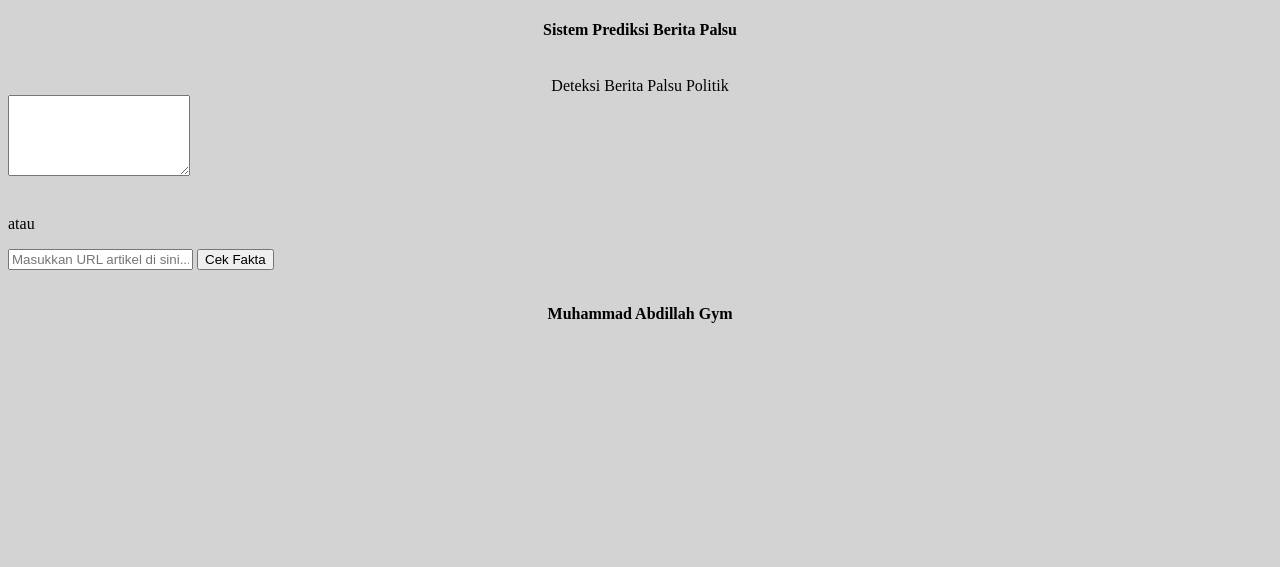
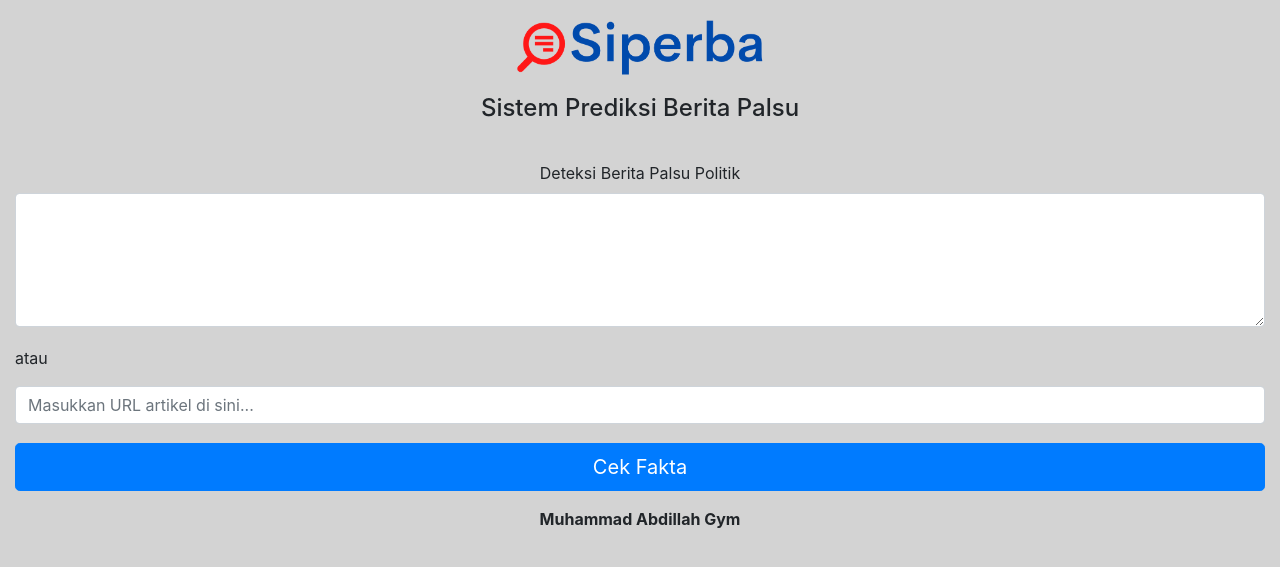
Before and after one commit to Agymmmm1/FakeNewsApi, a Python web app: template templates/home.html in a window 1280 px wide. Shown: the top 567 px of the page. Run offline with Jinja, Linux system fonts and the light colour scheme; the template is opened without the code that fills it, so the values that code supplies are empty.

Commit message:
Add files via upload

```diff
--- a/app.py
+++ b/app.py
@@ -53,4 +53,4 @@ def result():
     })
 
 if __name__ == '__main__':
-    app.run(debug=True)
+    app.run(host='0.0.0.0', port=5000, threaded=True, debug=True)
--- a/requirements.txt
+++ b/requirements.txt
@@ -5,5 +5,3 @@ joblib==1.2.0
 nltk==3.8.1
 Requests==2.32.3
 Sastrawi==1.0.1
-tqdm==4.64.1
-numpy==1.19.5
--- a/templates/home.html
+++ b/templates/home.html
@@ -2,10 +2,13 @@
 <html>
 <head>
     <title>Home</title>
+    <link rel="stylesheet" type="text/css" href="../static/css/bootstrap.css">
+    <link rel="stylesheet" type="text/css" href="../static/css/bootstrap.min.css">
 </head>
 <body style="background-color: lightgray;">
     <div class="col-md-12" style="margin-top: 0.5cm;">
         <center>
+            <img src="../static/assets/logo.png" width="20%" style="margin-bottom: 0.5cm;">
             <h4>Sistem Prediksi Berita Palsu</h4>
         </center>
     </div>
--- a/templates/result.html
+++ b/templates/result.html
@@ -2,10 +2,13 @@
 <html>
 <head>
     <title>Result</title>
+    <link rel="stylesheet" type="text/css" href="../static/css/bootstrap.css">
+    <link rel="stylesheet" type="text/css" href="../static/css/bootstrap.min.css">
 </head>
 <body style="background-color: lightgray;">
     <div class="col-md-12" style="margin-top: 0.5cm;">
         <center>
+            <img src="../static/assets/logo.png" width="20%" style="margin-bottom: 0.5cm;">
             <h4>Sistem Prediksi Berita Palsu</h4>
         </center>
     </div>
```
Also changed, not shown: 2 other files.
